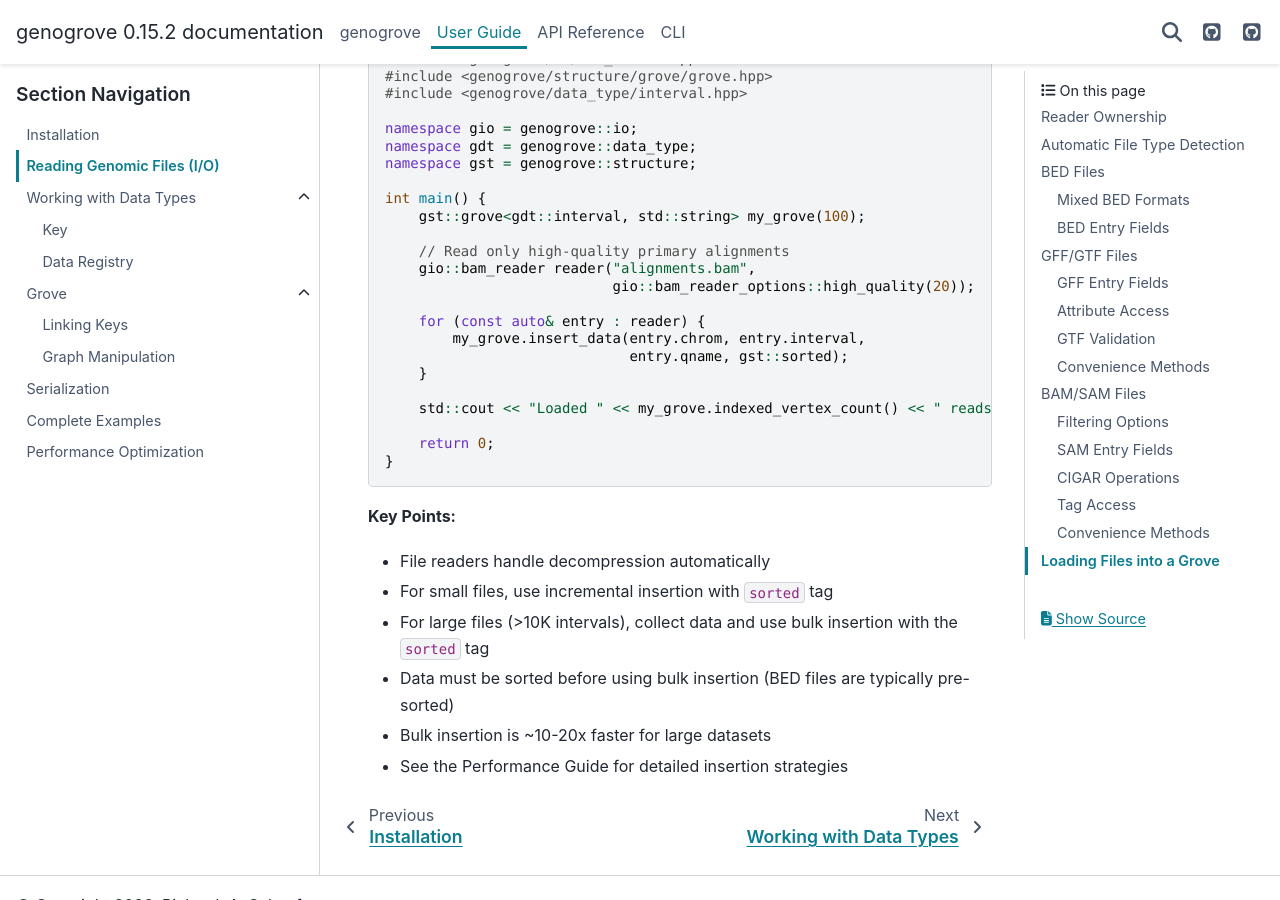
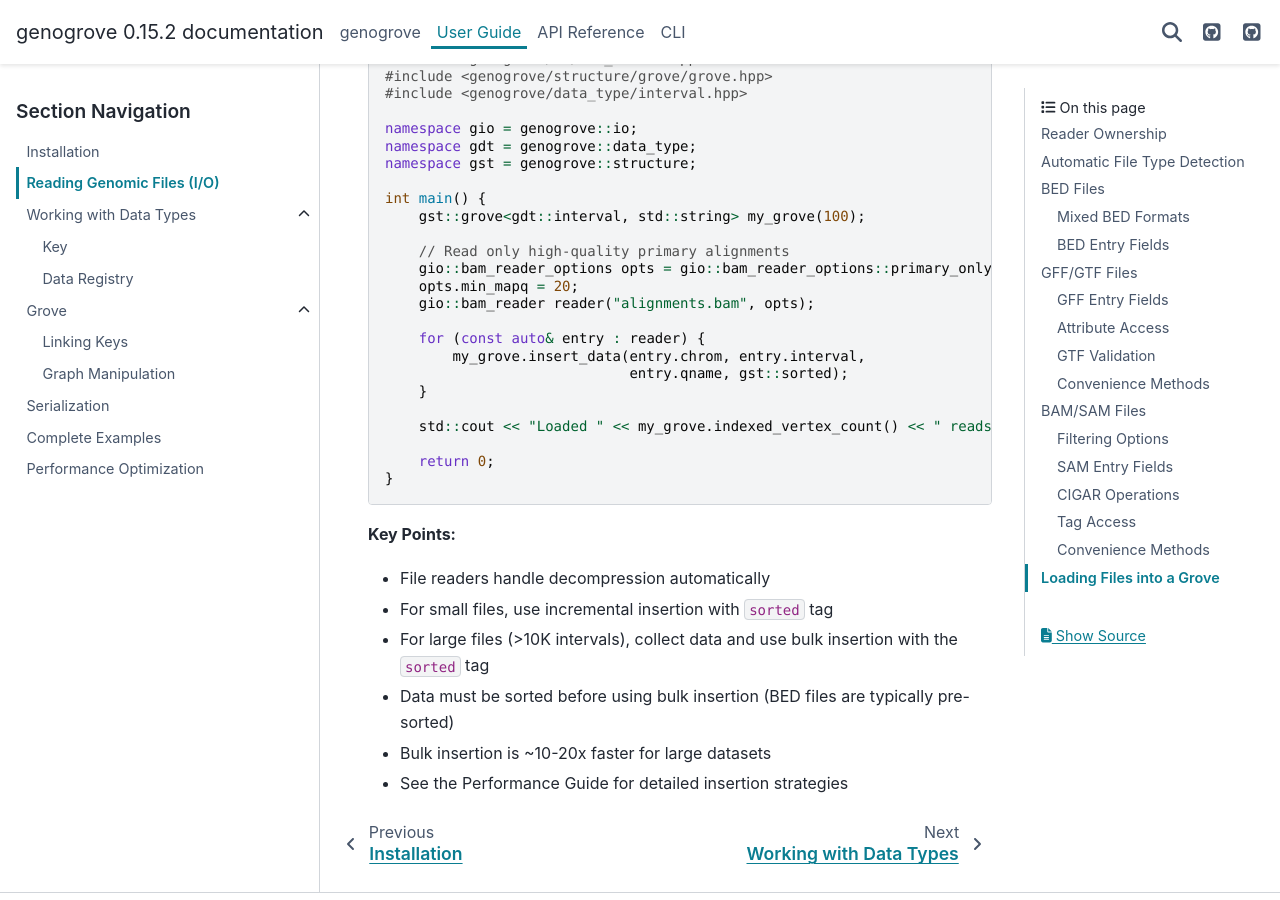
Before and after one commit to genogrove/docs, a Sphinx documentation site: the page built from source/guide/io.md, in a window 1280 px wide and 900 px high, scrolled down 9515 px. Built offline with Sphinx 7.4.7 and the PyData theme 0.15.4, drawn with Linux system fonts in a browser that asks for light colours.

Commit message:
Fix misleading comment: combine primary_only() with min_mapq
The grove loading example claimed to read "high-quality primary
alignments" but only used high_quality(20) which doesn't filter
by primary alignment status. Now uses primary_only() with
min_mapq = 20 to match the comment.

Co-Authored-By: Claude Opus 4.6 <noreply@anthropic.com>

```diff
--- a/source/guide/io.md
+++ b/source/guide/io.md
@@ -419,8 +419,9 @@ int main() {
     gst::grove<gdt::interval, std::string> my_grove(100);
 
     // Read only high-quality primary alignments
-    gio::bam_reader reader("alignments.bam",
-                           gio::bam_reader_options::high_quality(20));
+    gio::bam_reader_options opts = gio::bam_reader_options::primary_only();
+    opts.min_mapq = 20;
+    gio::bam_reader reader("alignments.bam", opts);
 
     for (const auto& entry : reader) {
         my_grove.insert_data(entry.chrom, entry.interval,
```
